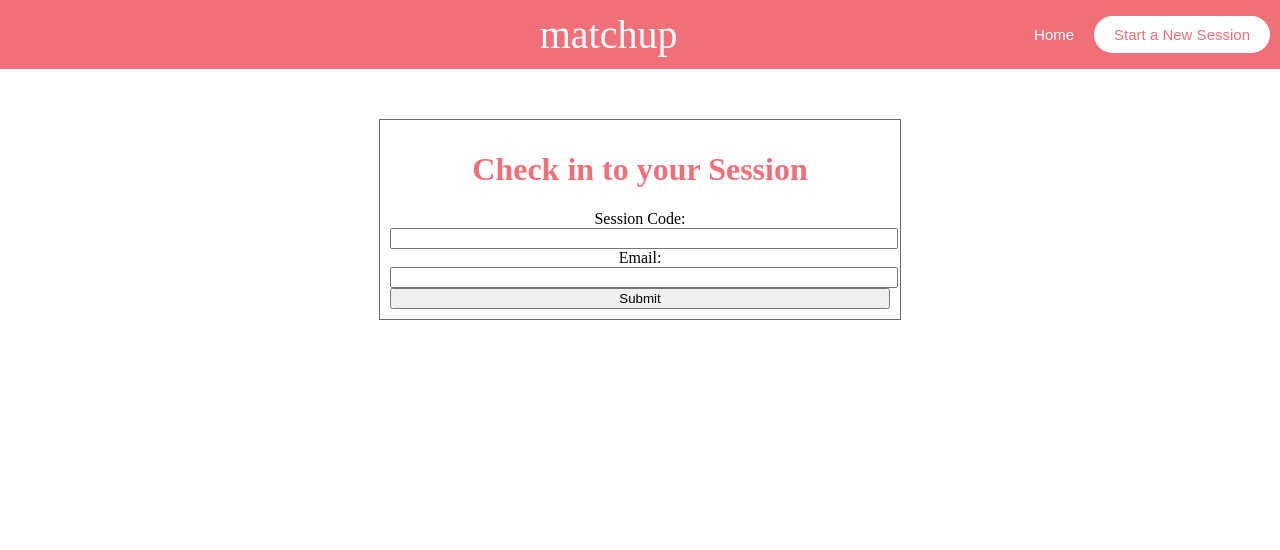
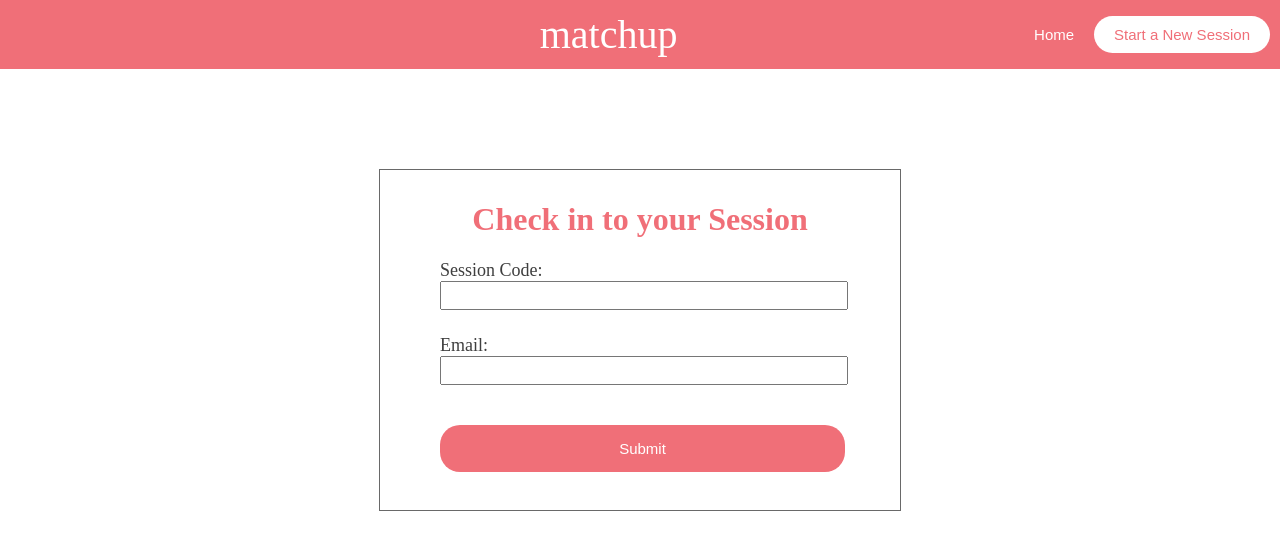
Before and after one commit to opportunity-hack-san-jose-2019/Team22, a React app: page /checkin in a window 1280 px wide. Shown: the top 550 px of the page. Built offline with nearby package versions, Linux system fonts and the light colour scheme.

Commit message:
Checkin CSS complete

```diff
--- a/routes/Checkin/Checkin.css
+++ b/routes/Checkin/Checkin.css
@@ -3,22 +3,75 @@
     border: 1px solid dimgray;
     margin:auto;
     width: 500px;
-    text-align: center;
     align-items: center;
-    margin-top: 50px;
     padding: 10px;
+    padding-bottom: 50px;
+    margin-top: 100px;
 }
 
 h1 {
     color: #f06f78;
+    text-align: center;
+
 }
 
-.Checkin form {
+.form {
     position: relative;
-    display: inline-block;
+    width:400px;
+    margin: auto;
+    height: 200px;
 }
 
-.Checkin input {
+.SessionCode {
+    font-size: large;
+    width: 400px;
+    position: absolute;
+    color: #3f3f3f;
+
+}
+
+.SessionCode input {
     width: 100%;
-    margin: 0;
+    padding-top: 5px;
+    padding-bottom: 5px;
 }
+
+.SessionCode input:focus {
+    outline: none;
+}
+
+.Email {
+    font-size: large;
+    position: absolute;
+    top:75px;
+    width: 400px;
+    color: #3f3f3f;
+}
+
+.Email input{
+    width: 100%;
+    padding-top: 5px;
+    padding-bottom: 5px;
+}
+
+.Email input:focus{
+    outline: none;
+}
+
+.Submit {
+    width: 350px;
+    position: absolute;
+    top:165px;
+
+}
+
+.Submit input {
+    width: 405px;
+    padding-top: 15px;
+    padding-bottom: 15px;
+    font-size: 15px;
+    border: none;
+    border-radius: 20px;
+    background-color: #f06f78;
+    color: white;
+}
--- a/routes/Checkin/Checkin.js
+++ b/routes/Checkin/Checkin.js
@@ -6,16 +6,18 @@ class Checkin extends React.Component {
         return (
             <div className="Checkin">
                 <h1>Check in to your Session</h1>
-                <form>
-                    <label>
+                <form className="form">
+                    <label className="SessionCode">
                         Session Code:
                         <input type="text" name="name" />
                     </label>
-                    <label>
+                    <label className="Email">
                         Email:
                         <input type="text" name="name" />
                     </label>
-                    <input type="submit" value="Submit" />
+                    <label className="Submit">
+                        <input type="submit" value="Submit" />
+                    </label>
                 </form>
             </div>
         );
```
